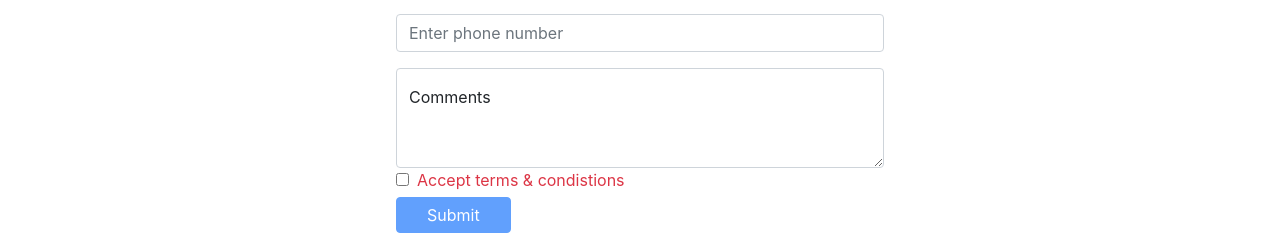
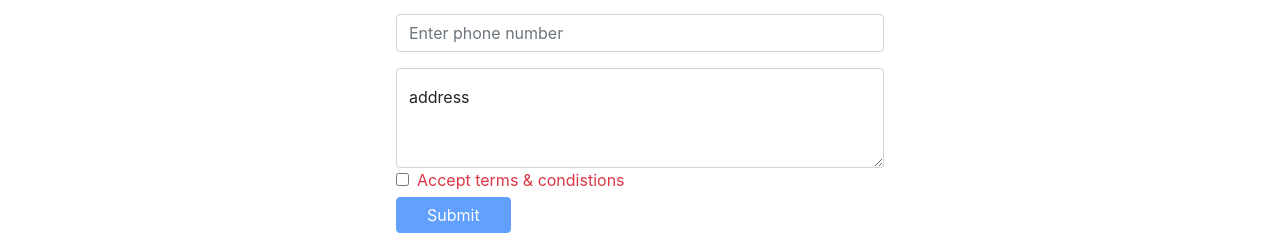
Before and after one commit to Mahin05/photographer-authentication-site, a React (Create React App) app: page /service/1 in a window 1280 px wide. Shown: the part 281-516 px from the top of the page. Built offline with nearby package versions, Linux system fonts and the light colour scheme; no server answers; sample sign-in values are in the browser's storage.

Commit message:
final updated commit

```diff
--- a/src/Pages/ServiceDetail/ServiceDetail.js
+++ b/src/Pages/ServiceDetail/ServiceDetail.js
@@ -26,10 +26,10 @@ const ServiceDetail = () => {
                     <Form.Group className="mb-3" controlId="formBasicEmail">
                         <Form.Control type="number" name="number" placeholder="Enter phone number" required />
                     </Form.Group>
-                    <FloatingLabel controlId="floatingTextarea2" label="Comments">
+                    <FloatingLabel controlId="floatingTextarea2" label="address">
                         <Form.Control
                             as="textarea"
-                            placeholder="Leave a comment here"
+                            placeholder="Enter address"
                             style={{ height: '100px' }}
                             required
                         />
```
